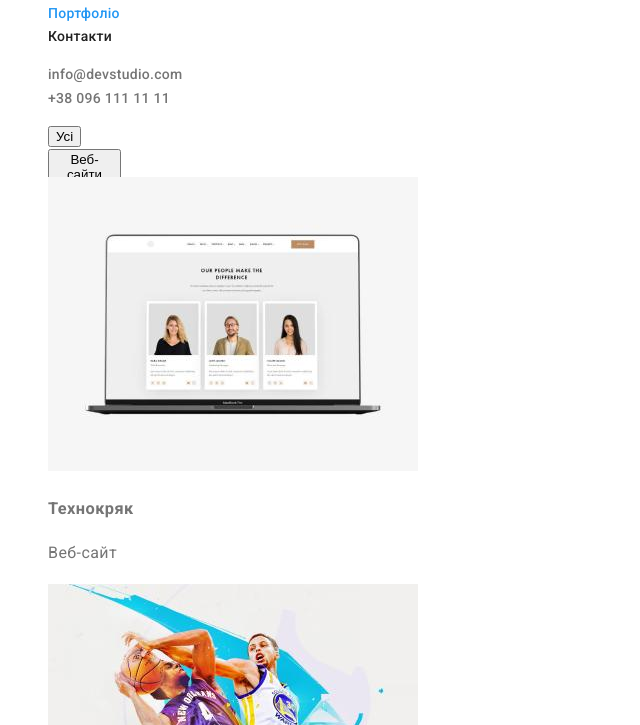
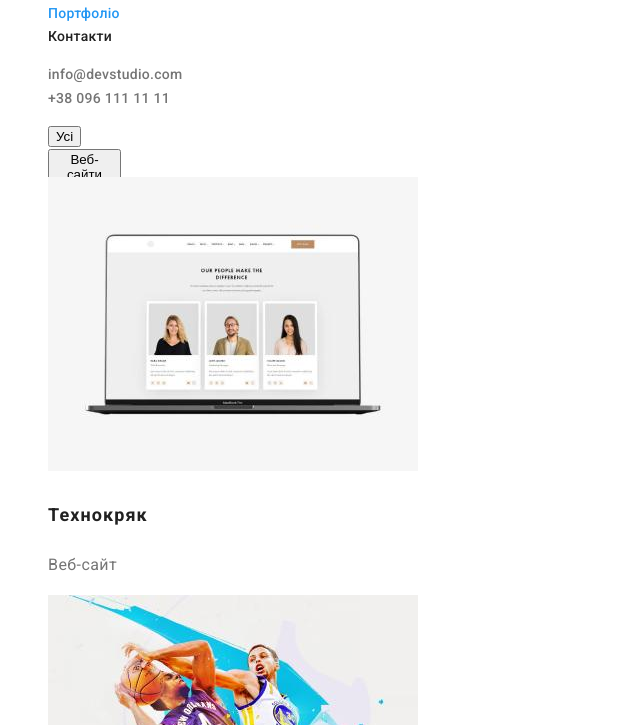
Before and after one commit to Sofia1903/goit-markup-hw-02, a plain HTML site: page portfolio.html in a window 1280 px wide. Shown: the part 75-800 px from the top of the page, without its empty margins (0-640 px from the left). Drawn offline with Linux system fonts and the light colour scheme.

Commit message:
Update styles.css

```diff
--- a/css/styles.css
+++ b/css/styles.css
@@ -113,7 +113,7 @@ p {
 ul {
     list-style: none;
 }
-.project-name {
+.projects-name {
     font-weight: 700;
     font-size: 18px;
     line-height: 2;
```
